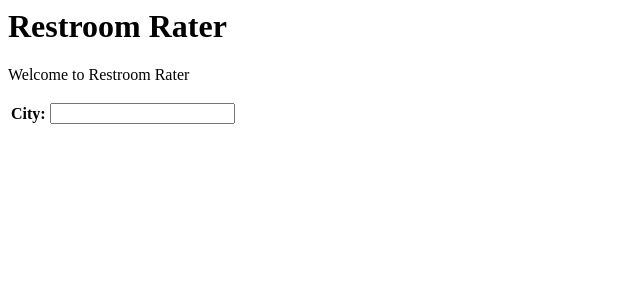
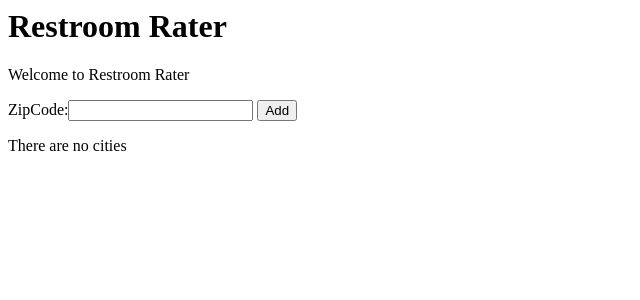
Before and after one commit to danibarstad/RestroomRater, a Django app: template restroomrater/restroom_rater/templates/restroom_rater/homepage.html in a window 1280 px wide. Shown: the top 300 px of the page, without its empty margins (0-640 px from the left). Run offline with Django 3.2, Linux system fonts and the light colour scheme; the template is opened without the code that fills it: values that come from a table or form of the project are taken from there, others are empty.

Commit message:
homepage now displays textbox to enter zipcode

```diff
--- a/restroomrater/restroom_rater/forms.py
+++ b/restroomrater/restroom_rater/forms.py
@@ -1,7 +1,7 @@
 from django import forms
-from .models import Result, Establishment
+from .models import ZipCode
 
-class NewResultForm(forms.ModelForm):
+class NewZipCodeForm(forms.ModelForm):
     class Meta:
-        model = Result
-        fields = ('city',)
+        model = ZipCode
+        fields = ('zipCode',)
--- a/restroomrater/restroom_rater/models.py
+++ b/restroomrater/restroom_rater/models.py
@@ -2,9 +2,8 @@ from django.db import models
 
 # Create your models here.
 
-class Result(models.Model):
-    city = models.CharField(max_length=200)
-
+class ZipCode(models.Model):
+    zipCode = models.CharField(max_length=5)
 
 
 class Establishment(models.Model):
--- a/restroomrater/restroom_rater/templates/restroom_rater/homepage.html
+++ b/restroomrater/restroom_rater/templates/restroom_rater/homepage.html
@@ -4,27 +4,21 @@
 
 <p>Welcome to Restroom Rater</p>
 
-<form method="POST" action="{% url ' home_form' %}">
+<form method="POST" action="{% url 'homepage' %}">
     {% csrf_token %}
-    <div class='result-form'>
-        <table>
-        {{ new_result_form.as_table }}
-        </table>
-    </div>
+    {{ new_zip_form }}
+    <button type="submit">Add</button>
 </form>
 
-{% endblock %}
-
-<!-- <h2>Establishments</h2>
-
-{% for establishment in establishments %}
+{% for city in cities %}
 
 <div>
-    {{ establishment.name }}
+    {{ city.zipCode }}
 </div>
 
 {% empty %}
 
-<p>There are no establishments</p>
+<p>There are no cities</p>
 
-{% endfor %} TODO: use this later, somewhere else.-->
+{% endfor %}
+{% endblock %}
```
Also changed, not shown: restroomrater/restroom_rater/views.py (+6 -26 lines).
